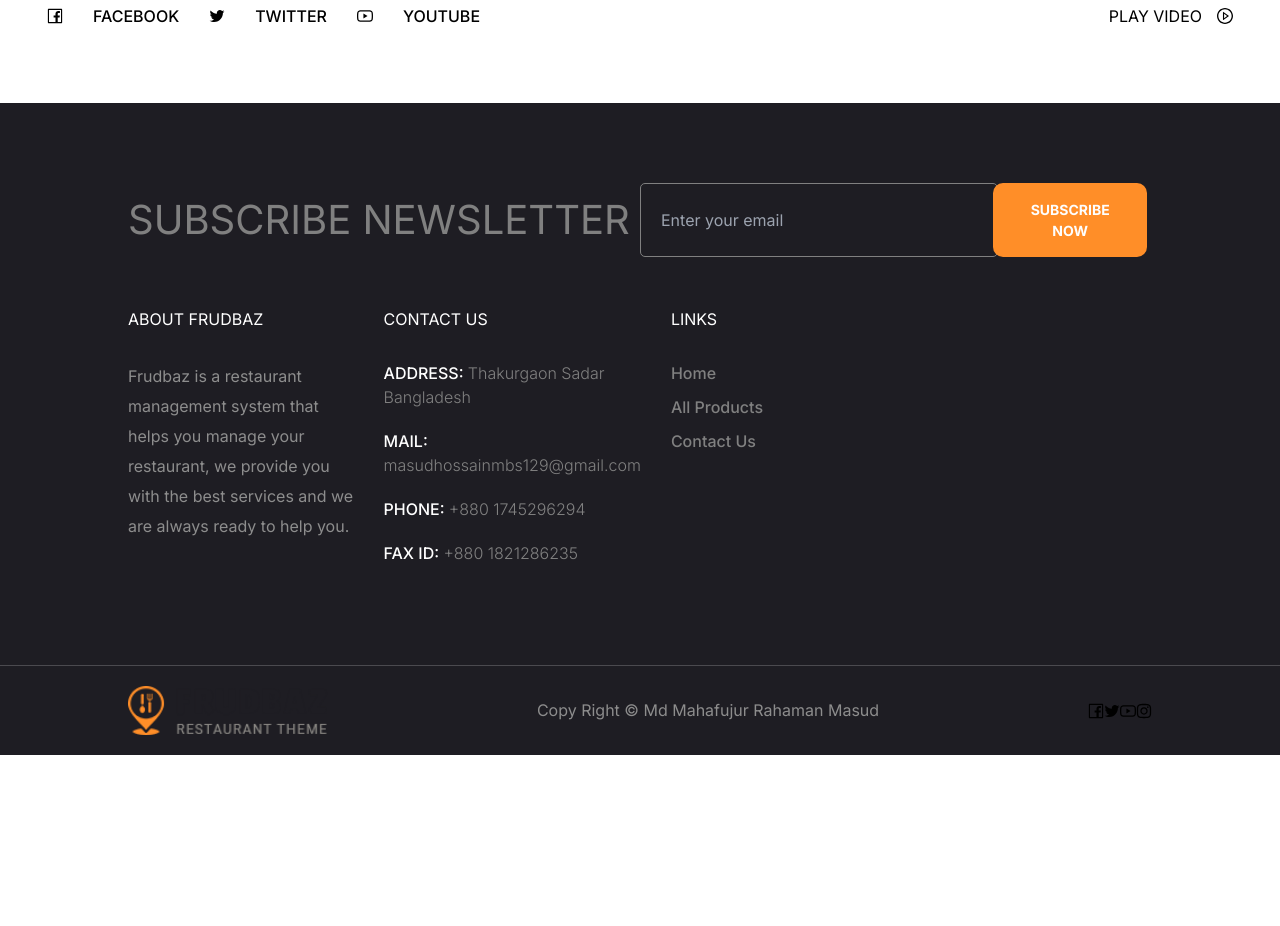
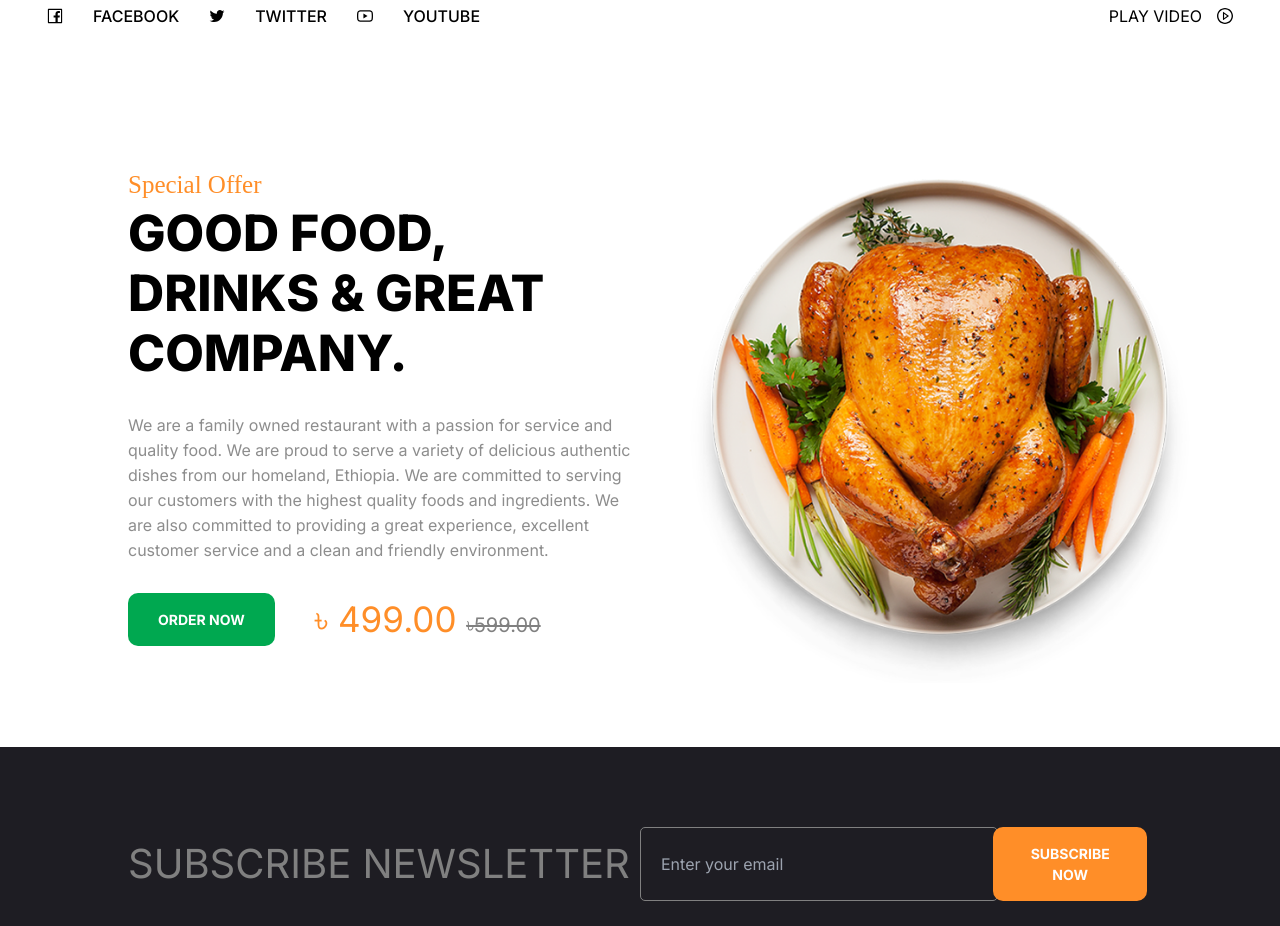
Before and after one commit to masud90895/Frudbaz-Restaurant-Management, a Next.js app: page / in a window 1280 px wide. Shown: the part 800-1726 px from the top of the page. Before the commit the page ends 1555 px from the top, so only its background shows below. Built offline with nearby package versions, Linux system fonts and the light colour scheme; no server answers.

Commit message:
Offer section added

```diff
--- a/src/app/globals.css
+++ b/src/app/globals.css
@@ -431,4 +431,54 @@ footer img {
   }
 }
 
-/* leptop */
+/* offer */
+
+.offer {
+  margin-top: 7%;
+  position: relative;
+}
+.offer .heading {
+  text-align: left;
+}
+.offer .heading h1 {
+  line-height: 60px;
+}
+.offer .button {
+  margin: 30px 0;
+}
+.offer .btn2 {
+  margin: 0;
+  margin-right: 40px;
+}
+.offer .button h1 {
+  font-size: 35px;
+  color: #ff8e28;
+}
+.offer .button h1 span {
+  font-size: 20px;
+  color: #fff;
+}
+.offer img {
+  margin: 50px 50px 0 50px;
+}
+.offer::after {
+  content: "";
+  position: absolute;
+  top: 0;
+  left: 0;
+  width: 70%;
+  height: 80vh;
+  background-color: #fff;
+  z-index: -1;
+  border-radius: 10px;
+}
+@media screen and (max-width: 768px) {
+  .offer .scontainer {
+    flex-direction: column-reverse;
+  }
+  .offer img {
+    width: 100%;
+    height: 100%;
+    margin: 0;
+  }
+}
--- a/src/app/page.tsx
+++ b/src/app/page.tsx
@@ -1,9 +1,11 @@
 import Hero from "@/components/Home/Hero";
+import Offer from "@/components/Home/Offer";
 
 export default function Home() {
   return (
     <>
       <Hero />
+      <Offer/>
     </>
   );
 }
--- /dev/null
+++ b/src/components/Home/Offer.tsx
@@ -0,0 +1,52 @@
+import React from "react";
+import Heading from "../common/Heading";
+import Image from "next/image";
+
+import Offer_image from "../../../public/images/offer_img.png";
+import { Taka } from "@/helpers/SocialIcon";
+
+const Offer = () => {
+  return (
+    <>
+      <section className="offer">
+        <div className="scontainer flexSB">
+          <div className="row">
+            <Heading
+              subtitle="Special Offer"
+              title="GOOD FOOD, DRINKS & GREAT COMPANY."
+            />
+            <p>
+              We are a family owned restaurant with a passion for service and
+              quality food. We are proud to serve a variety of delicious
+              authentic dishes from our homeland, Ethiopia. We are committed to
+              serving our customers with the highest quality foods and
+              ingredients. We are also committed to providing a great
+              experience, excellent customer service and a clean and friendly
+              environment.
+            </p>
+            <div className="button flex ">
+              <button className="btn2">Order now</button>
+              <h1>
+                {Taka} 499.00{" "}
+                <span
+                  style={{
+                    textDecoration: "line-through",
+                    color: "gray",
+                    fontSize: "20px",
+                  }}
+                >
+                  {Taka}599.00
+                </span>
+              </h1>
+            </div>
+          </div>
+          <div className="row">
+            <Image src={Offer_image} alt="offer" width={500} height={500} />
+          </div>
+        </div>
+      </section>
+    </>
+  );
+};
+
+export default Offer;
--- /dev/null
+++ b/src/components/common/Heading.tsx
@@ -0,0 +1,19 @@
+import React from "react";
+
+type HeadingProps = {
+  subtitle: string;
+  title: string;
+};
+
+const Heading = ({ subtitle, title }: HeadingProps) => {
+  return (
+    <>
+      <div className="heading tc">
+        <h3>{subtitle}</h3>
+        <h1>{title}</h1>
+      </div>
+    </>
+  );
+};
+
+export default Heading;
--- a/src/helpers/SocialIcon.tsx
+++ b/src/helpers/SocialIcon.tsx
@@ -28,3 +28,5 @@ export const socialIcon = [
     link: "https://www.instagram.com/masud90895",
   },
 ];
+
+export const Taka = '\u09F3';
```
Also changed, not shown: public/images/offer_img.png (added).
